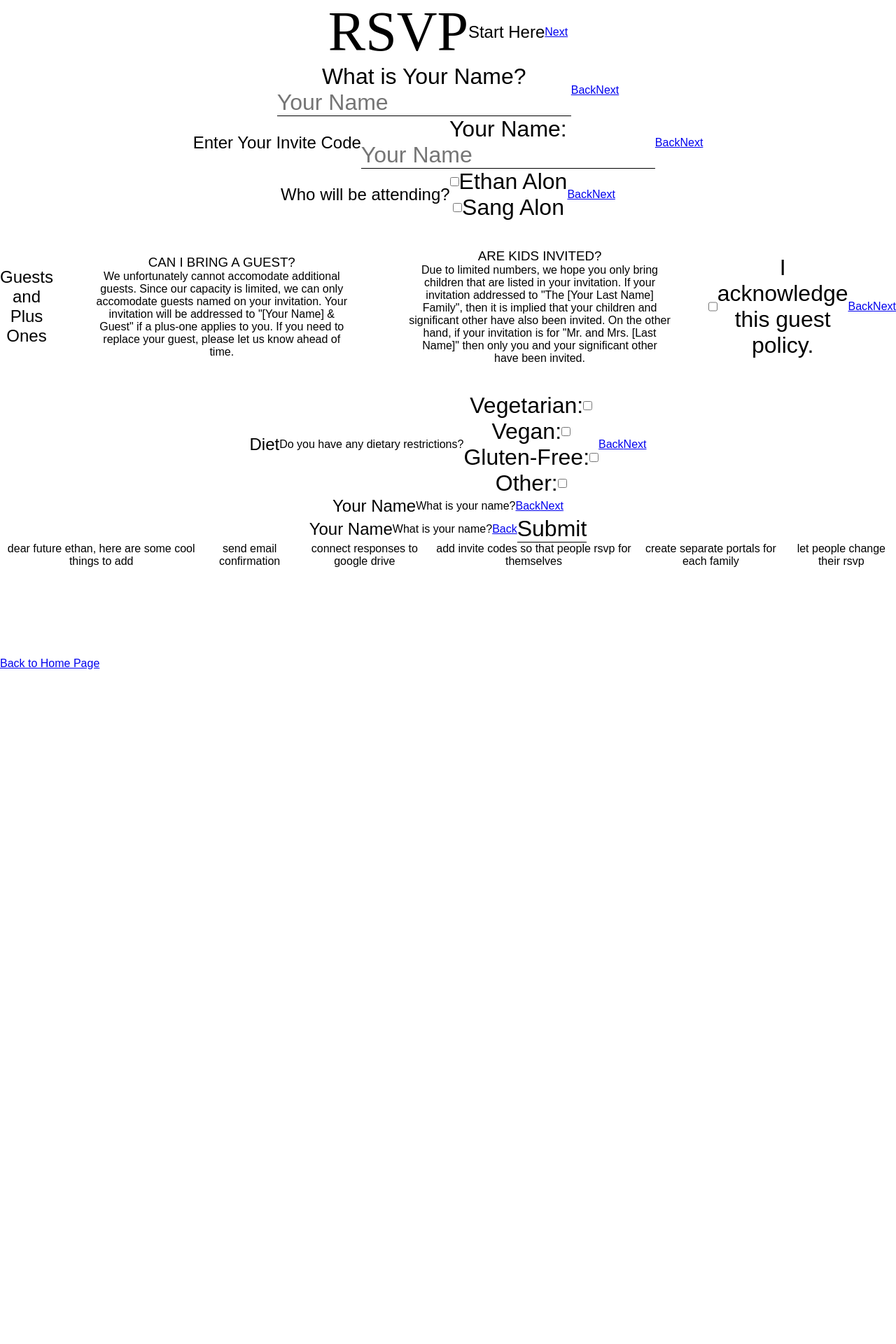
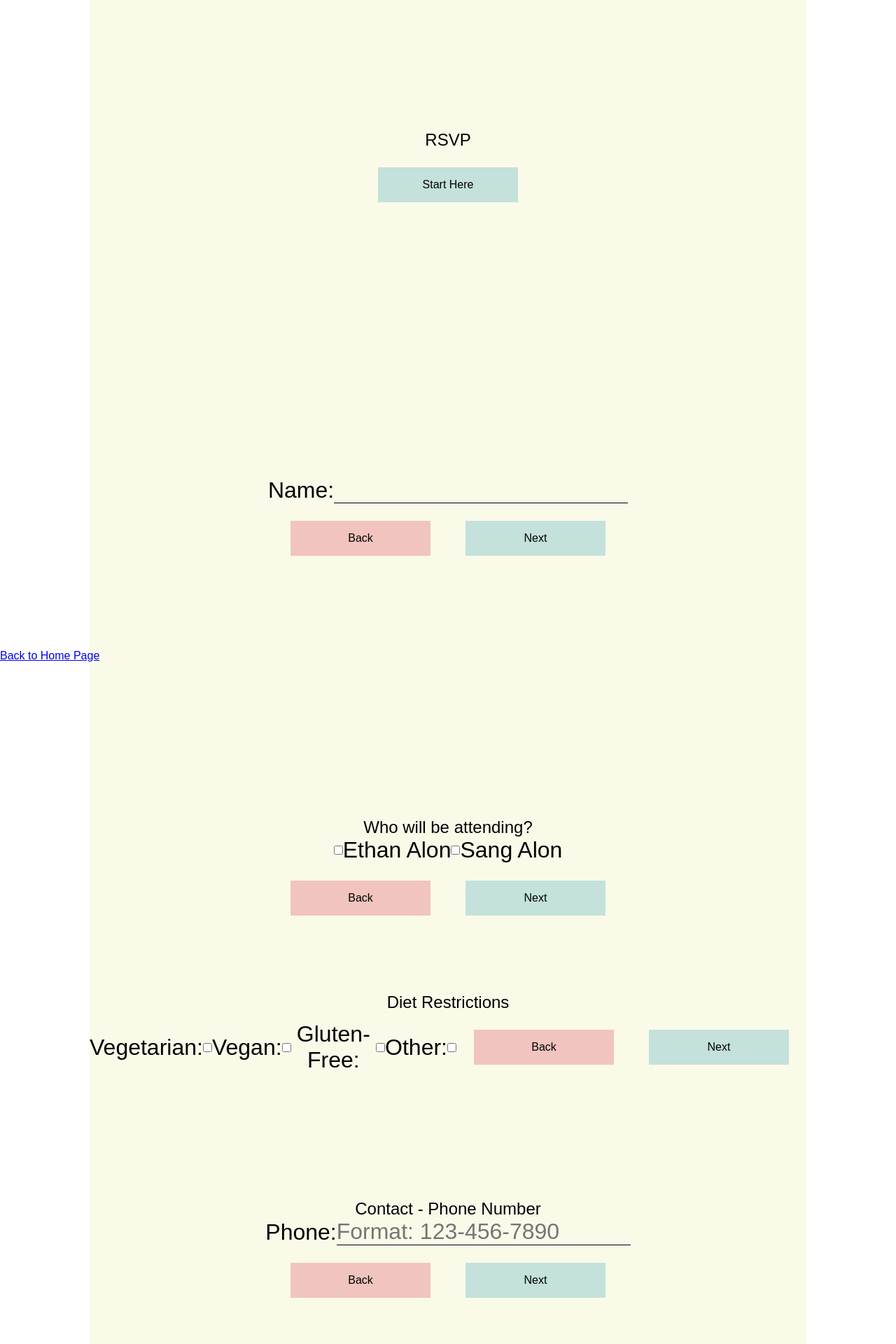
Before and after one commit to ethanalon/amplify-app, a Flask app: page /rsvp/000000 in a window 1280 px wide. Shown: the top 1920 px of the page at 70% size. Before the commit the page ends 956 px from the top, so only its background shows below. Run offline with Flask 3, Linux system fonts and the light colour scheme; data comes from the database, SQL or seed files in the repository; some web fonts are replaced.

Commit message:
fixed rsvp page

```diff
--- a/app.py
+++ b/app.py
@@ -8,9 +8,7 @@
 
 @app.route('/')
 def index():
-    return render_template('index.html')
-
-
+    return render_template('invite.html')
 @app.route('/invite', methods=['GET', 'POST'])
 def invite():
     if request.method == 'POST':
--- a/templates/invite.html
+++ b/templates/invite.html
@@ -8,10 +8,10 @@
 <body>
     <h1>Questionnaire</h1>
     <form action="/rsvp" method="post">
+        <label for="family_name">Enter your family code:</label><br>
+        <input type="text" id="family_name" name="family_name" required><br><br>
         <label for="invite_code">Enter your invite code:</label><br>
         <input type="text" id="invite_code" name="invite_code" required><br><br>
-        <label for="family_name">Enter your family name:</label><br>
-        <input type="text" id="family_name" name="family_name" required><br><br>
         <input type="submit" value="Next">
     </form>
 </body>
--- a/templates/rsvp.html
+++ b/templates/rsvp.html
@@ -8,71 +8,62 @@
     <link href="style.css" rel="stylesheet" type="text/css" />
 </head>
 <body>
+    <script src="script.js"></script>
     <section class="rsvp-wrapper">
-    <div class="rsvp" id="start">
-        <h1 class="rsvp-title">RSVP</h1>
-        <h1>Start Here</h1>
-        <div class="buttons">
-            <div class="next-button">
-                <a href="#name">Next</a>
+    <!-- <div id="content"></div> -->
+    <form id="questionForm" class="questionForm"
+            method="POST"
+            action="https://script.google.com/macros/s/AKfycbyqQo3wmZalup3BQ6FIUSuAFmRJVBGqHXxOxNJP46fE8Bhxw_yn8WFLKNbMjJq-W6Wl/exec">
+
+        <div class="anchor-title question">
+            <h1>RSVP</h1>
+
+            <div class="button-holder">
+                <!-- <button type="button" id="nextButton" class="next" onclick="showNextQuestion()">Next</button> -->
+                <div class="nextButton" id="nextButton" onclick="document.querySelector('.anchor-name').scrollIntoView();">Start Here</div>
             </div>
+
         </div>
-    </div>
-    <div class="rsvp" id="name">
-        <form action="#">
-            <label for="name">What is Your Name?</label>
-            <input type="text" placeholder="Your Name" name="name" id="name" required>
-        </form>
 
-        <div class="buttons">
-            <div class="back-button">
-                <a href="#start">Back</a>
+        <div class="anchor-name question">
+
+            <div class="input-holder">
+                <label for="name">Name:</label>
+                <input type="text" name="name" id="name" required>
             </div>
-            <div class="next-button">
-                <a href="#code">Next</a>
+
+            <div class="button-holder">
+                <!-- <button type="button" id="nextButton" class="next" onclick="showNextQuestion()">Next</button> -->
+                <div class="backButton" id="backButton" onclick="document.querySelector('.anchor-title').scrollIntoView();">Back</div>
+
+                <div class="nextButton" id="nextButton" onclick="document.querySelector('.anchor-attending').scrollIntoView();">Next</div>
             </div>
+
         </div>
-    </div>
 
-    <div class="rsvp" id="code">
-        <h2>Enter Your Invite Code</h2>
-        <form action="#">
-            <label for="name">Your Name:</label>
-            <input type="number" placeholder="Your Name" name="name" id="name" required>
-        </form>
-        <div class="buttons">
-            <div class="back-button">
-                <a href="#name">Back</a>
+
+        <div class="anchor-attending question">
+            <h2>Who will be attending?</h2>
+            <div class="input-holder">
+                <div class="guest-option">
+                {% for guest in guests %}
+                    <input type="checkbox" id="guests" name="guests[]" value="{{ guest }}">
+                    <label>{{ guest }}</label>
+                {% endfor %}
+                </div>
             </div>
-            <div class="next-button">
-                <a href="#attending">Next</a>
+
+            <div class="button-holder">
+                <!-- <button type="button" id="nextButton" class="next" onclick="showNextQuestion()">Next</button> -->
+                <div class="backButton" id="backButton" onclick="document.querySelector('.anchor-name').scrollIntoView();">Back</div>
+
+                <div class="nextButton" id="nextButton" onclick="document.querySelector('.anchor-policy').scrollIntoView();">Next</div>
             </div>
+
         </div>
-    </div>
 
-    <div class="rsvp" id="attending">
-        <h2>Who will be attending?</h2>
-        <form action="#" method="POST">
-        {% for guest in guests %}
-        <div class="guest-option">
-            <input type="checkbox" name="guests[]" value="{{ guest }}">
-            <label>{{ guest }}</label>
-        </div>
-        {% endfor %}
-    </form>
-
-        <div class="buttons">
-            <div class="back-button">
-                <a href="#code">Back</a>
-            </div>
-            <div class="next-button">
-                <a href="#plus-one">Next</a>
-            </div>
-        </div>
-    </div>
-
-    <div class="rsvp" id="plus-one">
-        <h2>Guests and Plus Ones</h2>
+        <div class="anchor-policy question">
+            <h2>Guests and Plus Ones</h2>
         <div class="guest-policy">
             <div class="qa guests">
                 <h3>CAN I BRING A GUEST?</h3>
@@ -96,27 +87,31 @@
                 </p>
             </div>
         </div>
-        <form class="guest-policy" action="#">
-            <input type="checkbox" placeholder="Your Name" name="name" id="name" required>
-            <label for="name">I acknowledge this guest policy.</label>
-        </form>
+            <div class="input-holder">
+                <input type="checkbox" name="policy" id="policy" required>
+                <label for="policy">I acknowledge this guest policy.</label>
+            </div>
 
-        <div class="buttons">
-            <div class="back-button">
-                <a href="#attending">Back</a>
+            <div class="button-holder">
+                <!-- <button type="button" id="nextButton" class="next" onclick="showNextQuestion()">Next</button> -->
+                <div class="backButton" id="backButton" onclick="document.querySelector('.anchor-attending').scrollIntoView();">Back</div>
+                <!-- <div class="nextButton" id="nextButton" onclick="document.querySelector('.anchor-email').scrollIntoView();">Next</div> -->
+<!--                <div class="nextButton" id="nextButton" onclick="validatePhone();">Next</div>-->
+                <div class="nextButton" id="nextButton" onclick="document.querySelector('.anchor-diet').scrollIntoView();">Next</div>
+
             </div>
-            <div class="next-button">
-                <a href="#diet">Next</a>
-            </div>
+
         </div>
-    </div>
-
-    <div class="rsvp" id="diet">
-        <h2>Diet</h2>
-        <h4>Do you have any dietary restrictions?</h4>
-
-        <form action="#">
-            <div class="diet-option">
+        <!-- <div class="question ">
+            <label for="email">Phone:</label>
+            <input type="tel" name="phone" id="phone" required>
+            <button type="button" id="prevButton" class="prev" onclick="showPreviousQuestion()">Previous</button>
+            <button type="button" id="nextButton" class="next" onclick="showNextQuestion()">Next</button>
+        </div> -->
+        <div class="anchor-diet question">
+            <h2>Diet Restrictions</h2>
+            <div class="input-holder">
+                <div class="diet-option">
                 <label for="vegetarian"> Vegetarian:</label>
                 <input type="checkbox" name="diet" id="vegetarian">
             </div>
@@ -132,48 +127,57 @@
                 <label for="vegetarian"> Other:</label>
                 <input type="checkbox" name="diet" id="other">
             </div>
+            <div class="button-holder">
+                <!-- <button type="button" id="prevButton" class="back" onclick="showPreviousQuestion()">Previous</button> -->
+                <div class="backButton" id="backButton" onclick="document.querySelector('.anchor-policy').scrollIntoView();">Back</div>
+                <div class="nextButton" id="nextButton" onclick="document.querySelector('.anchor-phone').scrollIntoView();">Next</div>
+            </div>
 
+        </div>
 
-        </form>
+        <div class="anchor-phone question">
+            <h2>Contact - Phone Number</h2>
+            <div class="input-holder">
+                <label for="phone">Phone:</label>
+                <!-- <input type="tel" pattern="\d{3}[\-]\d{3}[\-]\d{4}" name="phone" id="phone" required> -->
+                <input type="tel" name="phone" id="phone" placeholder="Format: 123-456-7890" required>
+            </div>
 
-        <div class="buttons">
-            <div class="back-button">
-                <a href="#plus-one">Back</a>
+            <div class="button-holder">
+                <!-- <button type="button" id="nextButton" class="next" onclick="showNextQuestion()">Next</button> -->
+                <div class="backButton" id="backButton" onclick="document.querySelector('.anchor-diet').scrollIntoView();">Back</div>
+                <!-- <div class="nextButton" id="nextButton" onclick="document.querySelector('.anchor-email').scrollIntoView();">Next</div> -->
+                <div class="nextButton" id="nextButton" onclick="validatePhone();">Next</div>
             </div>
-            <div class="next-button">
-                <a href="#contact">Next</a>
+
+        </div>
+
+        <div class="anchor-email question">
+            <h2>Contact - Email Address</h2>
+
+            <div class="input-holder">
+                <label for="email">Email:</label>
+                <input type="email" name="email" id="email" required>
             </div>
+            <div class="button-holder">
+                <!-- <button type="button" id="prevButton" class="back" onclick="showPreviousQuestion()">Previous</button> -->
+                <div class="backButton" id="backButton" onclick="document.querySelector('.anchor-phone').scrollIntoView();">Back</div>
+                <div class="nextButton" id="nextButton" onclick="document.querySelector('.anchor-thanks').scrollIntoView();">Next</div>
+            </div>
+
         </div>
-    </div>
 
-    <div class="rsvp" id="contact">
-        <h2>Your Name</h2>
-        <h4>What is your name?</h4>
+        <div class="anchor-thanks question">
+                <h1>Thank you for completing your RSVP!</h1>
+                <div class="button-holder">
+                    <!-- <button type="button" id="prevButton" class="back" onclick="showPreviousQuestion()">Previous</button> -->
+                    <div class="backButton" id="backButton" onclick="document.querySelector('.anchor-email').scrollIntoView();">Back</div>
+                    <button type="submit" class="subButton">Submit</button>
+                </div>
 
-        <div class="buttons">
-            <div class="back-button">
-                <a href="#diet">Back</a>
             </div>
-            <div class="next-button">
-                <a href="#thanks">Next</a>
-            </div>
-        </div>
-    </div>
 
-    <div class="rsvp" id="thanks">
-        <h2>Your Name</h2>
-        <h4>What is your name?</h4>
-
-        <div class="buttons">
-            <div class="back-button">
-                <a href="#contact">Back</a>
-            </div>
-            <div class="submit-button">
-                <input type="submit" >
-            </div>
-        </div>
-    </div>
-
+    </form>
 
 
     <div id="jump">
```
